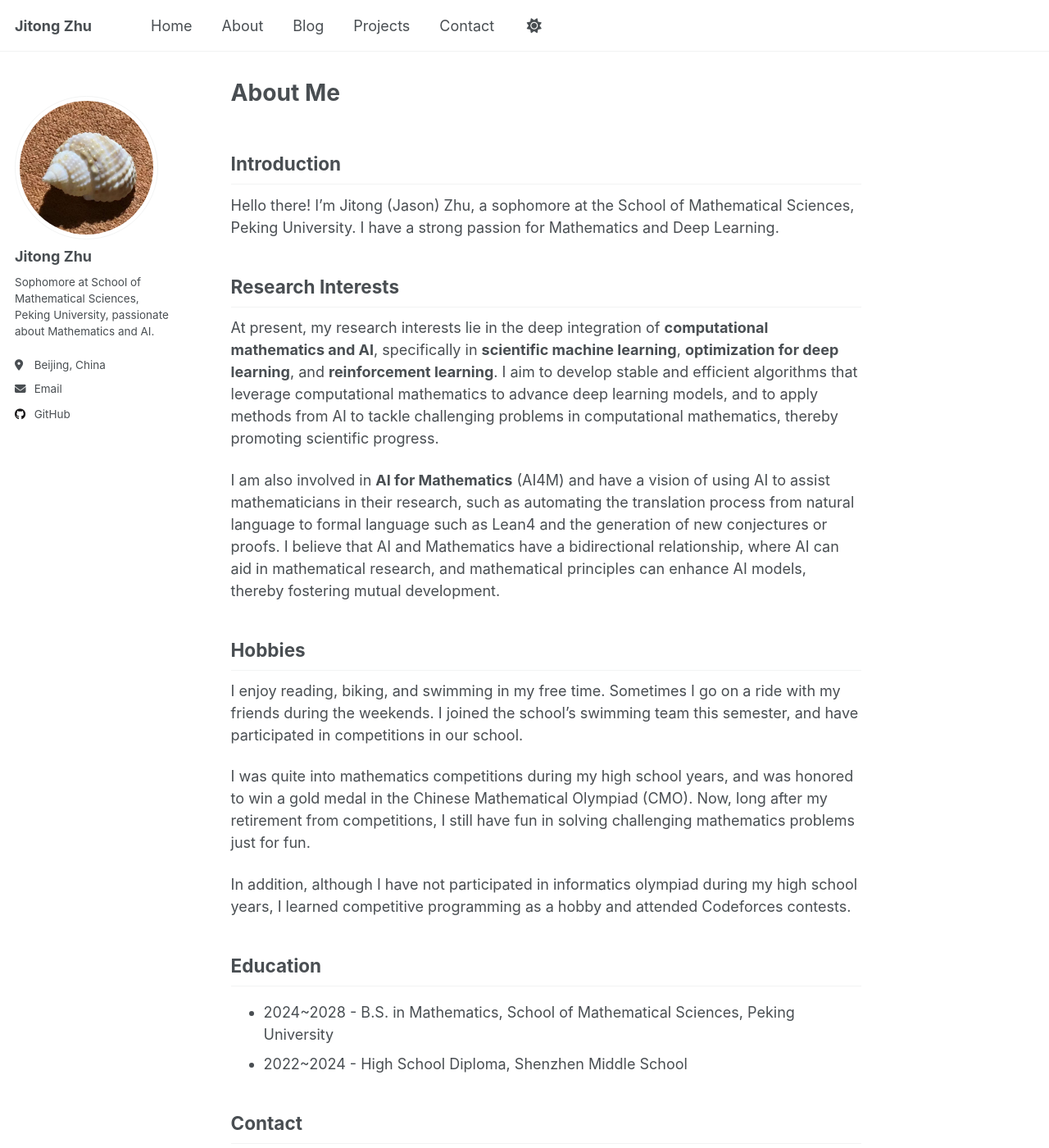
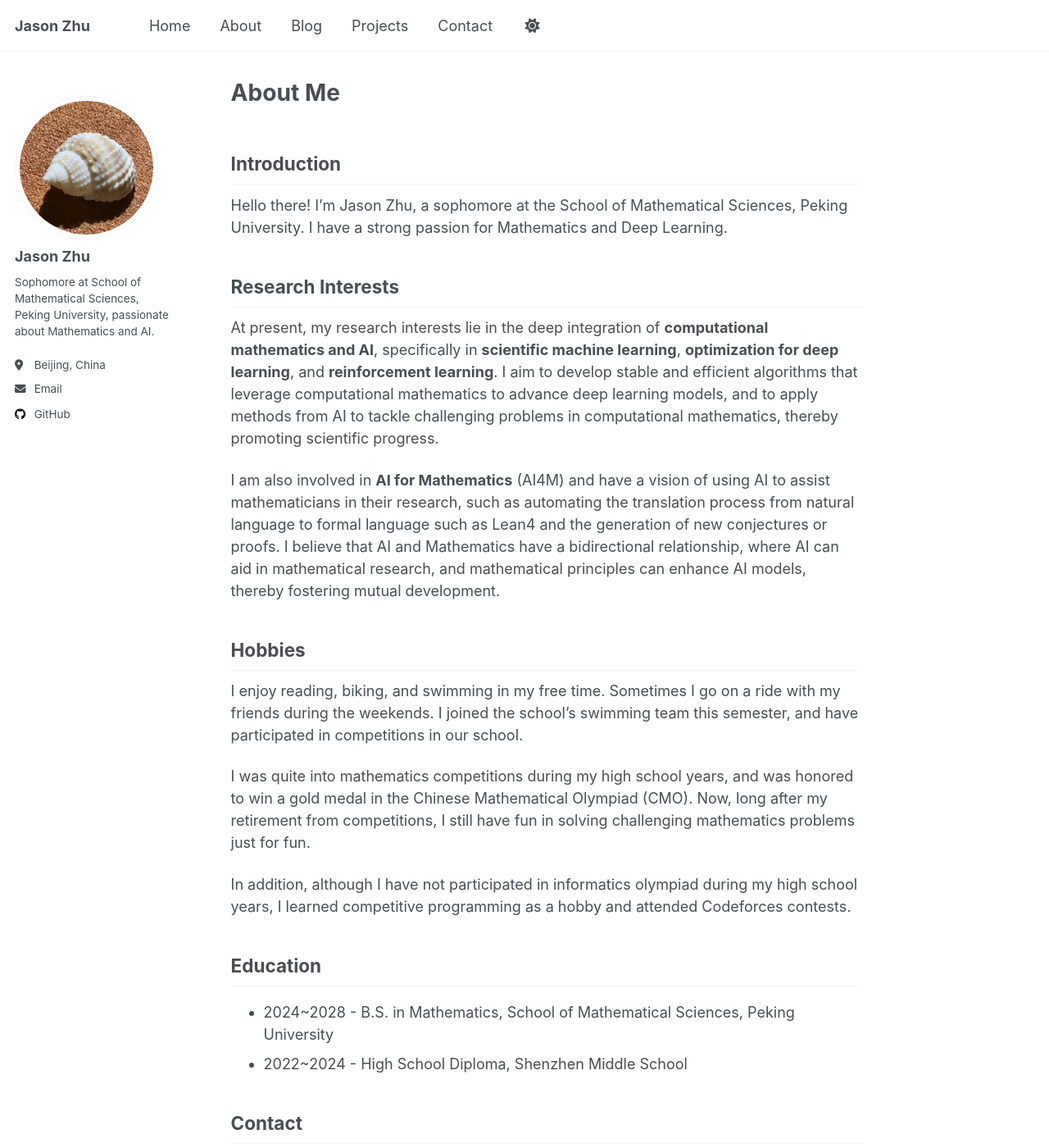
Before and after one commit to JasonZhu314/JasonZhu314.github.io, a Jekyll site: the page built from _pages/about.md, in a window 1280 px wide and 1400 px high. Shown: the whole window at 82% size. Built offline with Jekyll 4.4.1, drawn with Linux system fonts in a browser that asks for light colours; a script that is not in the unit is left out; some of the changed text lies outside the part shown.

Commit message:
Hide real name for now.

```diff
--- a/_config.yml
+++ b/_config.yml
@@ -9,10 +9,10 @@
 # Basic Site Settings
 locale                   : "en-US"
 site_theme               : "default" # Currently available options are "default", "air"
-title                    : "Jitong Zhu"
+title                    : "Jason Zhu"
 title_separator          : "-"
-name                     : &name "Jitong Zhu"
-description              : &description "Jitong Zhu's academic homepage"
+name                     : &name "Jason Zhu"
+description              : &description "Jason Zhu's academic homepage"
 url                      : https://jasonzhu314.github.io
                                                            # or if you already have some other page hosted on Github then use "https://[your GitHub username].github.io/[Your Repo Name]"
 baseurl                  : "" # the subpath of your site, e.g. "/blog"
@@ -24,13 +24,13 @@ repository               : "JasonZhu314/JasonZhu314.github.io"
 author:
   # Biographic information
   avatar           : "profile.jpg"
-  name             : "Jitong Zhu"
+  name             : "Jason Zhu"
   # pronouns         : "he/him"
   bio              : "Sophomore at School of Mathematical Sciences, Peking University, passionate about Mathematics and AI."
   location         : "Beijing, China"
   # employer         : "Peking University"
   uri              : # URL
-  email            : "zhujitong.cn@gmail.com"
+  email            : "jasonzjt.ai@gmail.com"
 
   # Academic websites
   academia         : # URL
--- a/_pages/about.md
+++ b/_pages/about.md
@@ -8,7 +8,7 @@ redirect_from:
 
 ## Introduction
 
-Hello there! I'm Jitong (Jason) Zhu, a sophomore at the School of Mathematical Sciences, Peking University. I have a strong passion for Mathematics and Deep Learning.
+Hello there! I'm Jason Zhu, a sophomore at the School of Mathematical Sciences, Peking University. I have a strong passion for Mathematics and Deep Learning.
 
 ## Research Interests
 
```
Also changed, not shown: other parts of _pages/about.md (+2 -2 lines), index.md (+1 -1 lines), images/profile.png (deleted).
